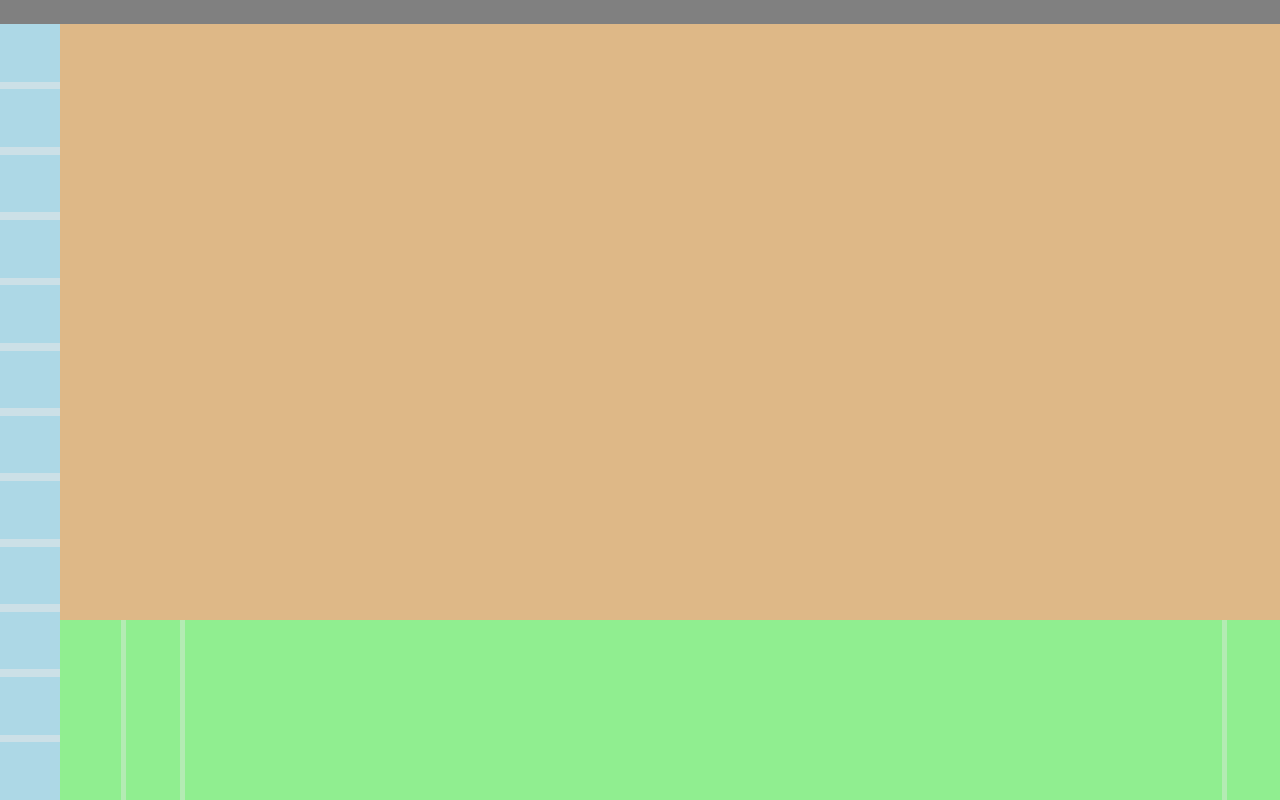
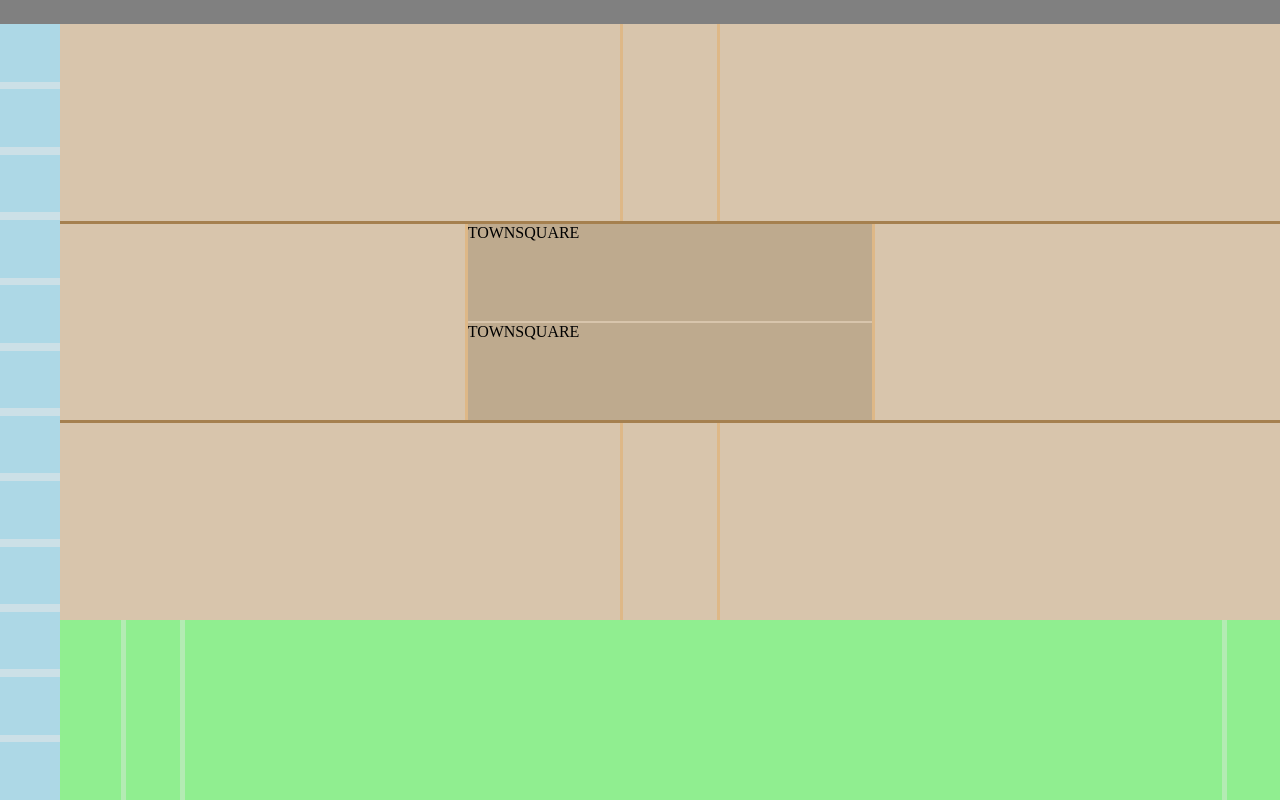
Before and after one commit to olafaxe/olafaxe.github.io, a plain HTML site: page dtcardgame/dtcardgame.html in a window 1280 px wide. Drawn offline with Linux system fonts and the light colour scheme.

Commit message:
More grids inside of grids

```diff
--- a/dtcardgame/dtcardgame.html
+++ b/dtcardgame/dtcardgame.html
@@ -27,7 +27,30 @@
       </div>
 
       <div class="grid_gameboard-container">
-        <div class="grid_inner-gameboard-container"></div>
+        <div class="gameboard-inner grid_gameboard-inner-opp">
+          <div class="gameboard-inner-opp opp_street"></div>
+          <div class="gameboard-inner-opp opp_outfit"></div>
+          <div class="gameboard-inner-opp opp_street"></div>
+        </div>
+        <div class="gameboard-inner grid_gameboard-inner-ts">
+          <div class="gameboard-inner-ts ts_oot"></div>
+
+          <div class="grid_gameboard-inner-ts_ts gameboard-inner-ts ts_ts">
+            <div class="gameboard-inner-ts_ts gameboard-inner-ts_ts-opp">
+              TOWNSQUARE
+            </div>
+            <div class="gameboard-inner-ts_ts gameboard-inner-ts_ts-player">
+              TOWNSQUARE
+            </div>
+          </div>
+
+          <div class="gameboard-inner-ts ts_oot"></div>
+        </div>
+        <div class="gameboard-inner grid_gameboard-inner-player">
+          <div class="gameboard-inner-player player_street"></div>
+          <div class="gameboard-inner-player player_outfit"></div>
+          <div class="gameboard-inner-player player_street"></div>
+        </div>
       </div>
       <div class="grid_playerhand-container">
         <div class="playerhand-content playerhand-drawplay"></div>
--- a/dtcardgame/dtcardgamegrid.css
+++ b/dtcardgame/dtcardgamegrid.css
@@ -56,6 +56,35 @@ body {
 /*gameboard grid*/
 /****************/
 
+.grid_gameboard-container {
+  display: grid;
+  grid-template-rows: repeat(3, 1fr);
+  grid-row-gap: 0.5%;
+}
+
+.grid_gameboard-inner-opp {
+  display: grid;
+  grid-template-columns: 1fr calc(100% / 13) 1fr;
+  grid-column-gap: 0.25%;
+}
+
+.grid_gameboard-inner-ts {
+  display: grid;
+  grid-template-columns: repeat(3, 1fr);
+  grid-column-gap: 0.25%;
+}
+
+.grid_gameboard-inner-ts_ts {
+  display: grid;
+  grid-template-rows: 1fr 1fr;
+  grid-row-gap: 1%;
+}
+.grid_gameboard-inner-player {
+  display: grid;
+  grid-template-columns: 1fr calc(100% / 13) 1fr;
+  grid-column-gap: 0.25%;
+}
+
 /*****************/
 /*playerhand grid*/
 /*****************/
--- a/dtcardgame/dtcardgamestyle.css
+++ b/dtcardgame/dtcardgamestyle.css
@@ -22,9 +22,26 @@
 /**** gameboard styling ****/
 /***************************/
 .grid_gameboard-container {
-  background-color: burlywood;
+  background-color: #a5804f;
 }
 
+.gameboard-inner {
+  background-color: #deb887;
+}
+
+.gameboard-inner-opp {
+  background-color: #d8c5ac;
+}
+
+.gameboard-inner-ts {
+  background-color: #d8c5ac;
+}
+.gameboard-inner-ts_ts {
+  background-color: #beaa8e;
+}
+.gameboard-inner-player {
+  background-color: #d8c5ac;
+}
 /***************************/
 /*** playerhand styling ****/
 /***************************/
```
Also changed, not shown: 1 other file.
